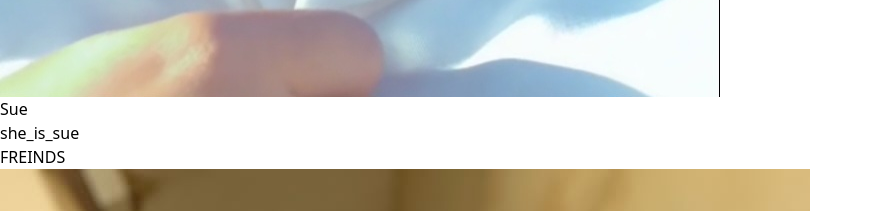
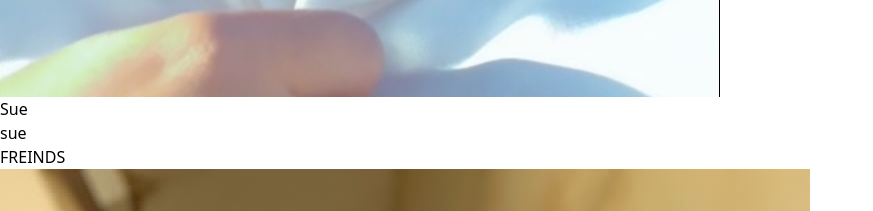
Before and after one commit to yhawsly/intern-chatter, a React (Vite) app: page / in a window 1280 px wide. Shown: the part 3740-3951 px from the top of the page, without its empty margins (0-873 px from the left). Built offline with nearby package versions, Linux system fonts and the light colour scheme.

Commit message:
modified file

```diff
--- a/src/App.jsx
+++ b/src/App.jsx
@@ -63,7 +63,7 @@ function App() {
           Sue
           </div>
           <div className="absolute h-[19px] top-[37px] left-[110px] [font-family:'Inter-Light',Helvetica] font-light text-black text-[16px] text-center tracking-[0.16px] leading-[normal] whitespace-nowrap">
-          she_is_sue
+          sue
           </div>
           <div className="absolute h-[19px] top-[32px] left-[344px] [font-family:'Inter-SemiBold',Helvetica] font-semibold text-black text-[16px] text-center tracking-[0.16px] leading-[normal] whitespace-nowrap">
           FREINDS
```
